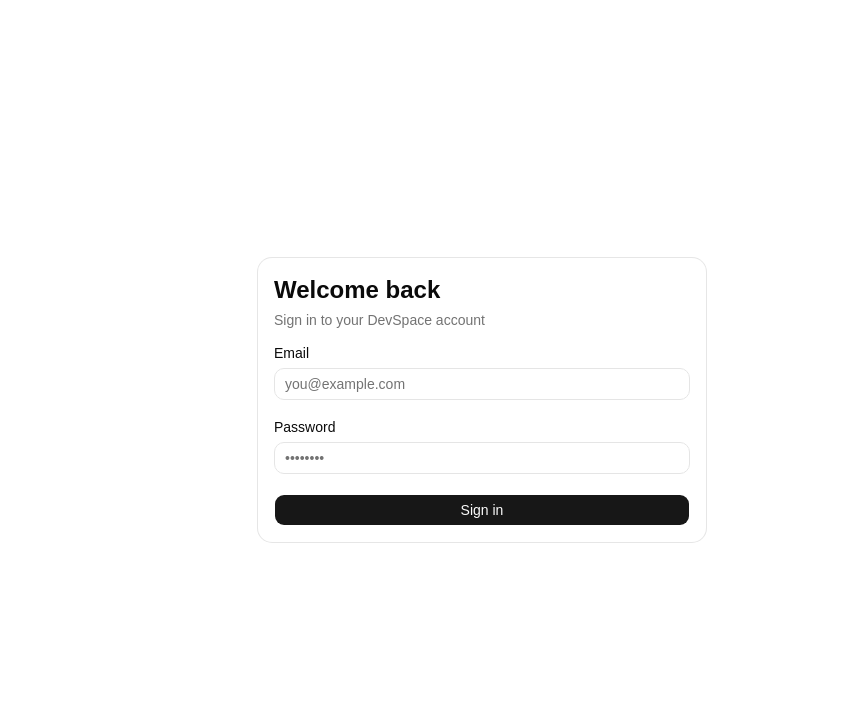
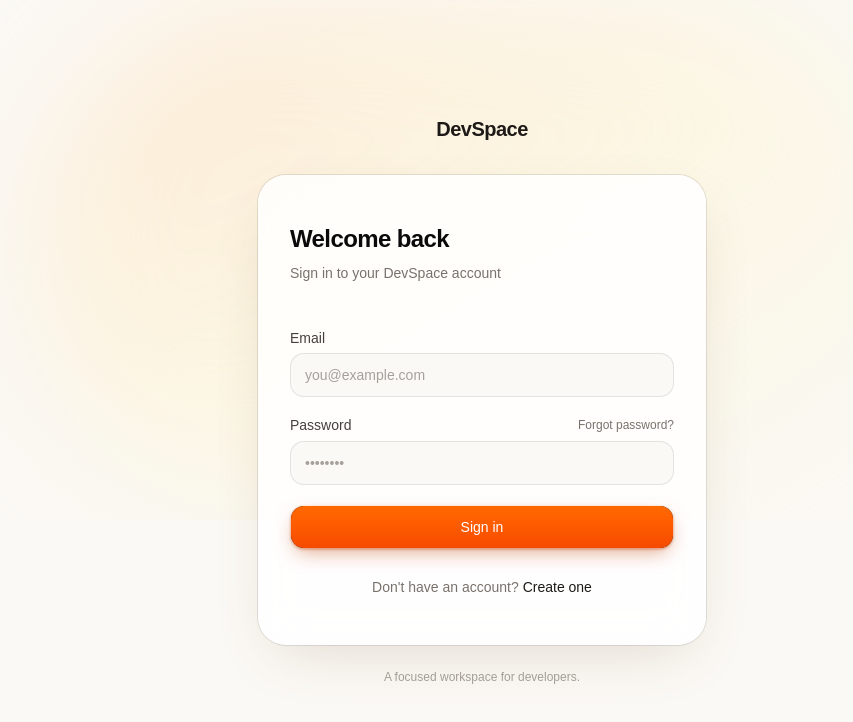
Before and after one commit to Sharon812/DevSpace, a React (Vite) app in the folder frontend/: page /login in a window 1280 px wide. Shown: the top 722 px of the page, without its empty margins (158-1011 px from the left). Built offline with nearby package versions, Linux system fonts and the light colour scheme; no server answers.

Commit message:
redesigned login page

```diff
--- a/frontend/src/pages/Login.tsx
+++ b/frontend/src/pages/Login.tsx
@@ -1,19 +1,26 @@
 import { useState } from "react";
+import { Link, useNavigate } from "react-router-dom";
 
-import { Card, CardContent, CardHeader, CardTitle } from "@/components/ui/card";
+import {
+  Card,
+  CardContent,
+  CardDescription,
+  CardHeader,
+  CardTitle,
+} from "@/components/ui/card";
 import { Input } from "@/components/ui/input";
 import { Label } from "@/components/ui/label";
 import { Button } from "@/components/ui/button";
-import { useNavigate } from "react-router-dom";
 import { useAuth } from "@/context/useAuth";
 
 function Login() {
-  //state setting
   const { login } = useAuth();
   const navigate = useNavigate();
-  const [email, setEmail] = useState(""); //the ("") thing is basically telling typescript that the state in this case email is a string
-  const [password, setPassword] = useState(""); //You don't have to explicitly type everything. TypeScript can infer types when they're obvious.
-  const handleSubmit = async (e: FormEvent<HTMLFormElement>) => {
+
+  const [email, setEmail] = useState("");
+  const [password, setPassword] = useState("");
+
+  const handleSubmit = async (e: React.SubmitEvent<HTMLFormElement>) => {
     e.preventDefault();
 
     try {
@@ -25,46 +32,103 @@
   };
 
   return (
-    <div className="min-h-screen flex items-center justify-center bg-white px-4">
-      <Card className="w-full max-w-md">
-        <CardHeader>
-          <CardTitle className="text-2xl font-semibold">Welcome back</CardTitle>
-          <p className="text-sm text-muted-foreground">
+    <main className="relative flex min-h-screen items-center justify-center overflow-hidden bg-[#FBF9F5] px-4 py-12 text-stone-900">
+      {/* Soft warm atmosphere */}
+      <div
+        aria-hidden="true"
+        className="pointer-events-none absolute inset-x-0 top-0 -z-0 flex justify-center overflow-hidden"
+      >
+        <div className="h-[520px] w-[900px] rounded-full bg-gradient-to-br from-orange-200/45 via-amber-100/35 to-transparent blur-3xl" />
+      </div>
+
+      <div className="relative z-10 w-full max-w-md">
+        {/* Brand */}
+        <div className="mb-8 text-center">
+          <Link
+            to="/"
+            className="text-xl font-semibold tracking-tight transition-opacity hover:opacity-70"
+          >
+            DevSpace
+          </Link>
+        </div>
+
+        <Card className="overflow-hidden rounded-[28px] border-stone-900/[0.07] bg-white/85 shadow-[0_20px_60px_-20px_rgba(120,80,40,0.22)] backdrop-blur-xl">
+          <CardHeader className="px-7 pb-2 pt-8 sm:px-8">
+            <CardTitle className="text-2xl font-semibold tracking-tight">
+              Welcome back
+            </CardTitle>
+
+            <CardDescription className="mt-1 text-stone-500">
               Sign in to your DevSpace account
-          </p>
+            </CardDescription>
           </CardHeader>
 
-        <CardContent>
+          <CardContent className="px-7 pb-8 pt-6 sm:px-8">
             <form className="space-y-5" onSubmit={handleSubmit}>
               <div className="space-y-2">
-              <Label htmlFor="email">Email</Label>
+                <Label htmlFor="email" className="text-stone-700">
+                  Email
+                </Label>
+
                 <Input
                   id="email"
                   type="email"
                   placeholder="you@example.com"
                   value={email}
-                onChange={(e) => setEmail(e.target.value)} //React event handler prop.onchange not a js like normal eventlister but kidna stuff
+                  onChange={(e) => setEmail(e.target.value)}
+                  className="h-11 rounded-xl border-stone-900/10 bg-[#FBF9F5] px-3.5 text-stone-900 placeholder:text-stone-400 focus-visible:border-orange-400 focus-visible:ring-orange-400/20"
                 />
               </div>
 
               <div className="space-y-2">
-              <Label htmlFor="password">Password</Label>
+                <div className="flex items-center justify-between">
+                  <Label htmlFor="password" className="text-stone-700">
+                    Password
+                  </Label>
+
+                  <button
+                    type="button"
+                    className="text-xs font-medium text-stone-500 transition-colors hover:text-orange-600"
+                  >
+                    Forgot password?
+                  </button>
+                </div>
+
                 <Input
                   id="password"
                   type="password"
                   placeholder="••••••••"
                   value={password}
                   onChange={(e) => setPassword(e.target.value)}
+                  className="h-11 rounded-xl border-stone-900/10 bg-[#FBF9F5] px-3.5 text-stone-900 placeholder:text-stone-400 focus-visible:border-orange-400 focus-visible:ring-orange-400/20"
                 />
               </div>
 
-            <Button type="submit" className="w-full">
+              <Button
+                type="submit"
+                className="h-11 w-full rounded-xl bg-gradient-to-b from-orange-500 to-orange-600 text-white shadow-[0_1px_2px_rgba(194,65,12,0.3),0_8px_20px_-6px_rgba(194,65,12,0.5)] transition-all hover:from-orange-500 hover:to-orange-500 hover:shadow-[0_4px_20px_-6px_rgba(194,65,12,0.55)]"
+              >
                 Sign in
               </Button>
             </form>
+
+            <div className="mt-7 text-center text-sm text-stone-500">
+              Don't have an account?{" "}
+              <Link
+                to="/register"
+                className="font-medium text-stone-900 transition-colors hover:text-orange-600"
+              >
+                Create one
+              </Link>
+            </div>
           </CardContent>
         </Card>
+
+        <p className="mt-6 text-center text-xs text-stone-400">
+          A focused workspace for developers.
+        </p>
       </div>
+    </main>
   );
 }
 
```
Lines whose indentation alone changed are shown as unchanged.
